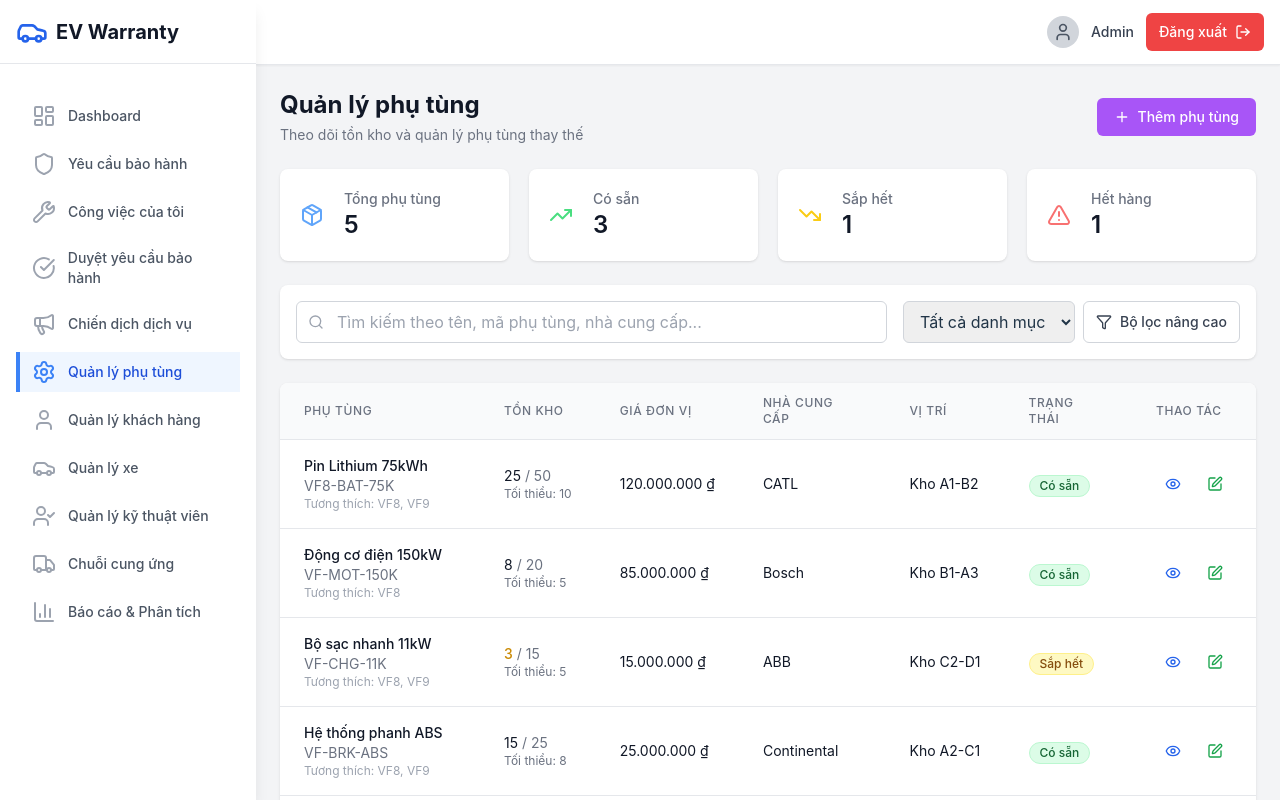
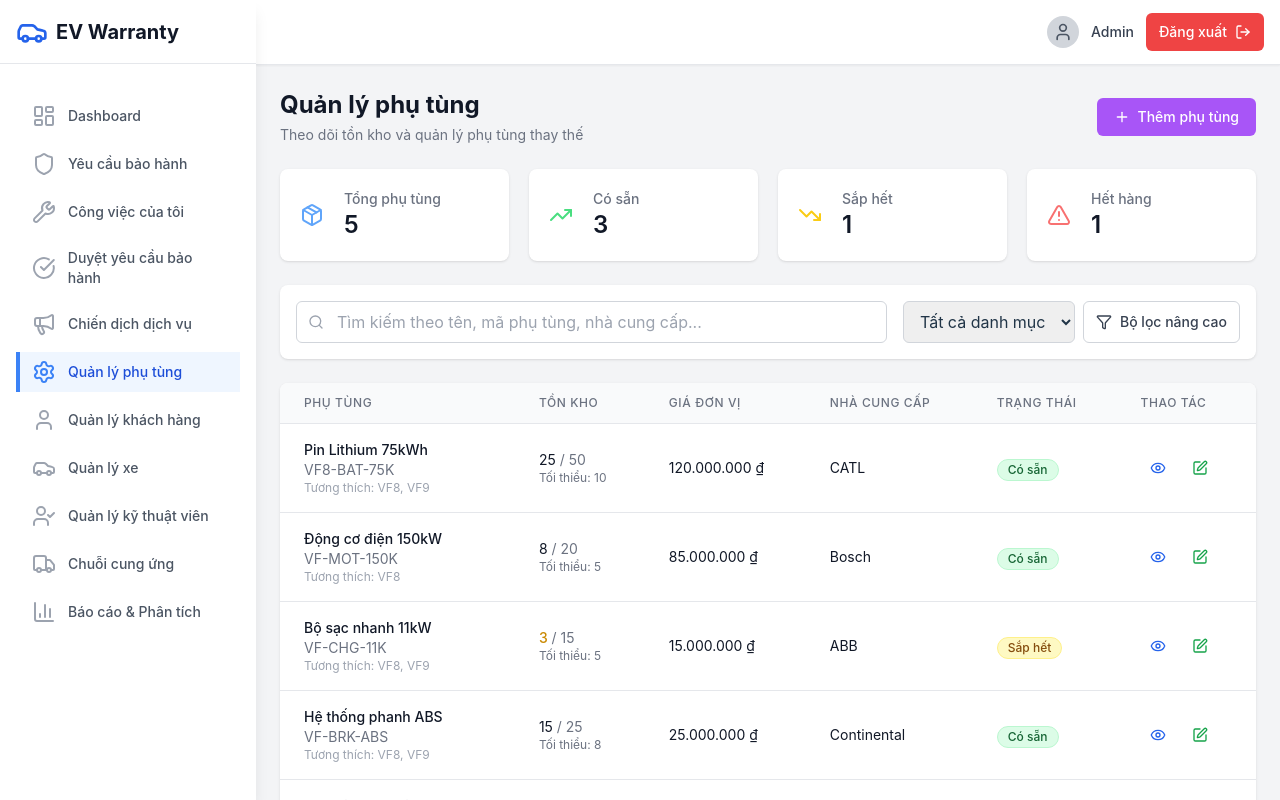
Before and after one commit to nghiatran149/SWP-FE-FA25, a React (Vite) app in the folder SWP-FA25/: page /parts in a window 1280 px wide. Built offline with nearby package versions, Linux system fonts and the light colour scheme.

Commit message:
Update UI

```diff
--- a/SWP-FA25/src/pages/evm/PartManagement.jsx
+++ b/SWP-FA25/src/pages/evm/PartManagement.jsx
@@ -288,9 +288,9 @@ const PartManagement = () => {
               <th className="px-6 py-3 text-left text-xs font-medium text-gray-500 uppercase tracking-wider">
                 Nhà cung cấp
               </th>
-              <th className="px-6 py-3 text-left text-xs font-medium text-gray-500 uppercase tracking-wider">
+              {/* <th className="px-6 py-3 text-left text-xs font-medium text-gray-500 uppercase tracking-wider">
                 Vị trí
-              </th>
+              </th> */}
               <th className="px-6 py-3 text-left text-xs font-medium text-gray-500 uppercase tracking-wider">
                 Trạng thái
               </th>
@@ -328,9 +328,9 @@ const PartManagement = () => {
                   <td className="px-6 py-4 whitespace-nowrap text-sm text-gray-900">
                     {part.supplier}
                   </td>
-                  <td className="px-6 py-4 whitespace-nowrap text-sm text-gray-900">
+                  {/* <td className="px-6 py-4 whitespace-nowrap text-sm text-gray-900">
                     {part.location}
-                  </td>
+                  </td> */}
                   <td className="px-6 py-4 whitespace-nowrap">
                     <span className={`inline-flex items-center px-2.5 py-0.5 rounded-full text-xs font-medium border ${getStatusColor(stockStatus)}`}>
                       {getStatusText(stockStatus)}
--- a/SWP-FA25/src/pages/sc/CustomerManagement.jsx
+++ b/SWP-FA25/src/pages/sc/CustomerManagement.jsx
@@ -268,9 +268,9 @@ const CustomerManagement = () => {
               <th className="px-6 py-3 text-left text-xs font-medium text-gray-500 uppercase tracking-wider">
                 Xe & Bảo hành
               </th>
-              <th className="px-6 py-3 text-left text-xs font-medium text-gray-500 uppercase tracking-wider">
+              {/* <th className="px-6 py-3 text-left text-xs font-medium text-gray-500 uppercase tracking-wider">
                 Loại KH
-              </th>
+              </th> */}
               <th className="px-6 py-3 text-left text-xs font-medium text-gray-500 uppercase tracking-wider">
                 Trạng thái
               </th>
@@ -329,11 +329,11 @@ const CustomerManagement = () => {
                     </div>
                   </div>
                 </td>
-                <td className="px-6 py-4 whitespace-nowrap">
+                {/* <td className="px-6 py-4 whitespace-nowrap">
                   <span className={`inline-flex items-center px-2.5 py-0.5 rounded-full text-xs font-medium border ${getCustomerTypeColor(customer.customerType)}`}>
                     {getCustomerTypeText(customer.customerType)}
                   </span>
-                </td>
+                </td> */}
                 <td className="px-6 py-4 whitespace-nowrap">
                   <span className={`inline-flex items-center px-2.5 py-0.5 rounded-full text-xs font-medium border ${getStatusColor(customer.status)}`}>
                     {getStatusText(customer.status)}
```
